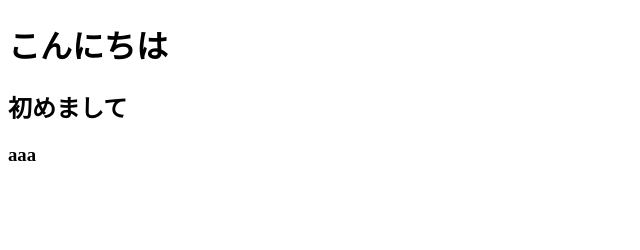
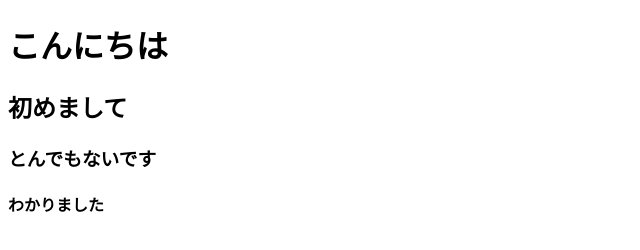
Before and after one commit to tomu1111/tset111, a plain HTML site: page index.html in a window 1280 px wide. Shown: the whole page, without its empty margins (0-640 px from the left). Drawn offline with Linux system fonts and the light colour scheme.

Commit message:
分かりましたを追加しました

```diff
--- a/index.html
+++ b/index.html
@@ -8,6 +8,7 @@
 <body>
     <h1>こんにちは</h1>
     <h2>初めまして</h2>
-    <h3>aaa</h3>
+    <h3>とんでもないです</h3>
+    <h4>わかりました</h4>
 </body>
 </html>
```
